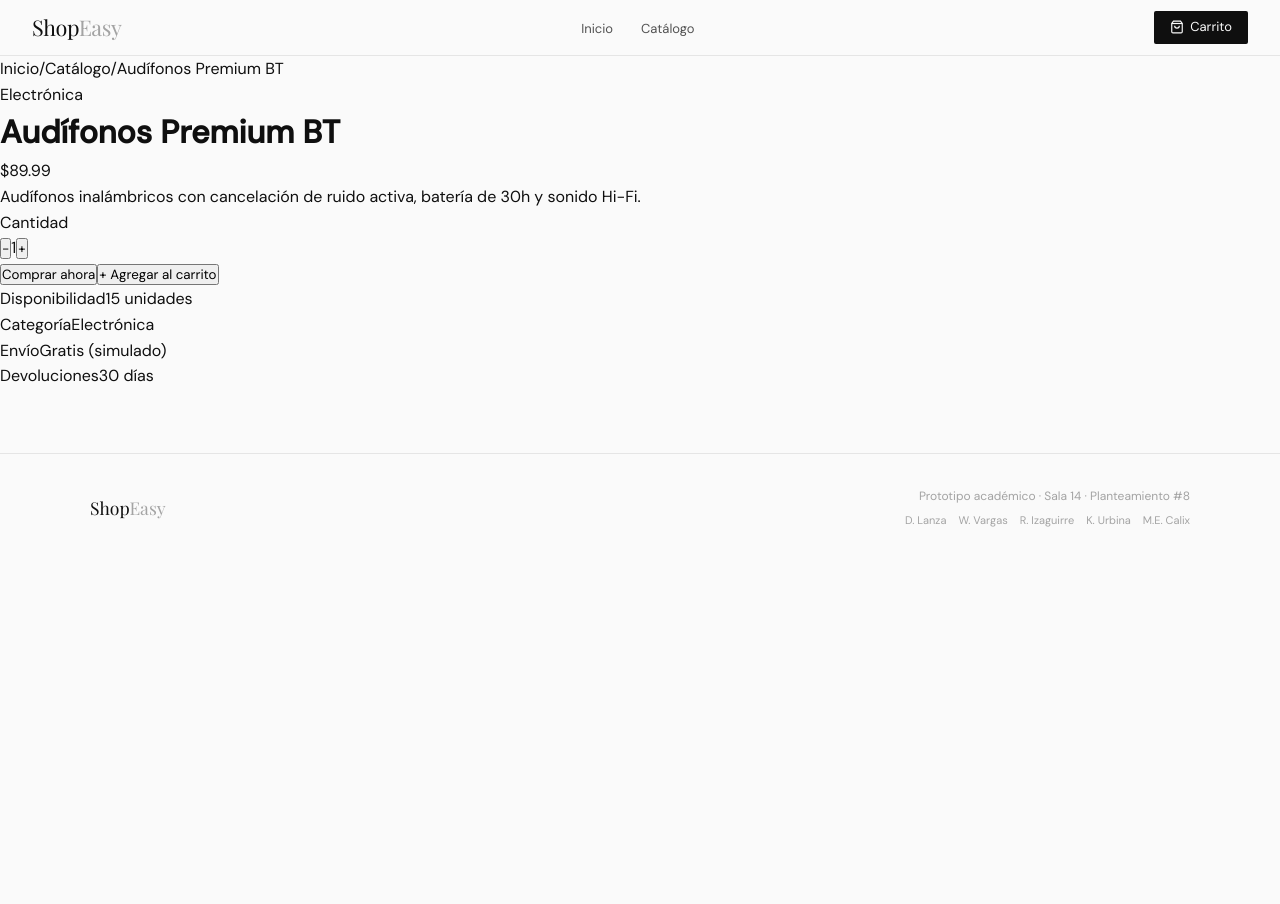
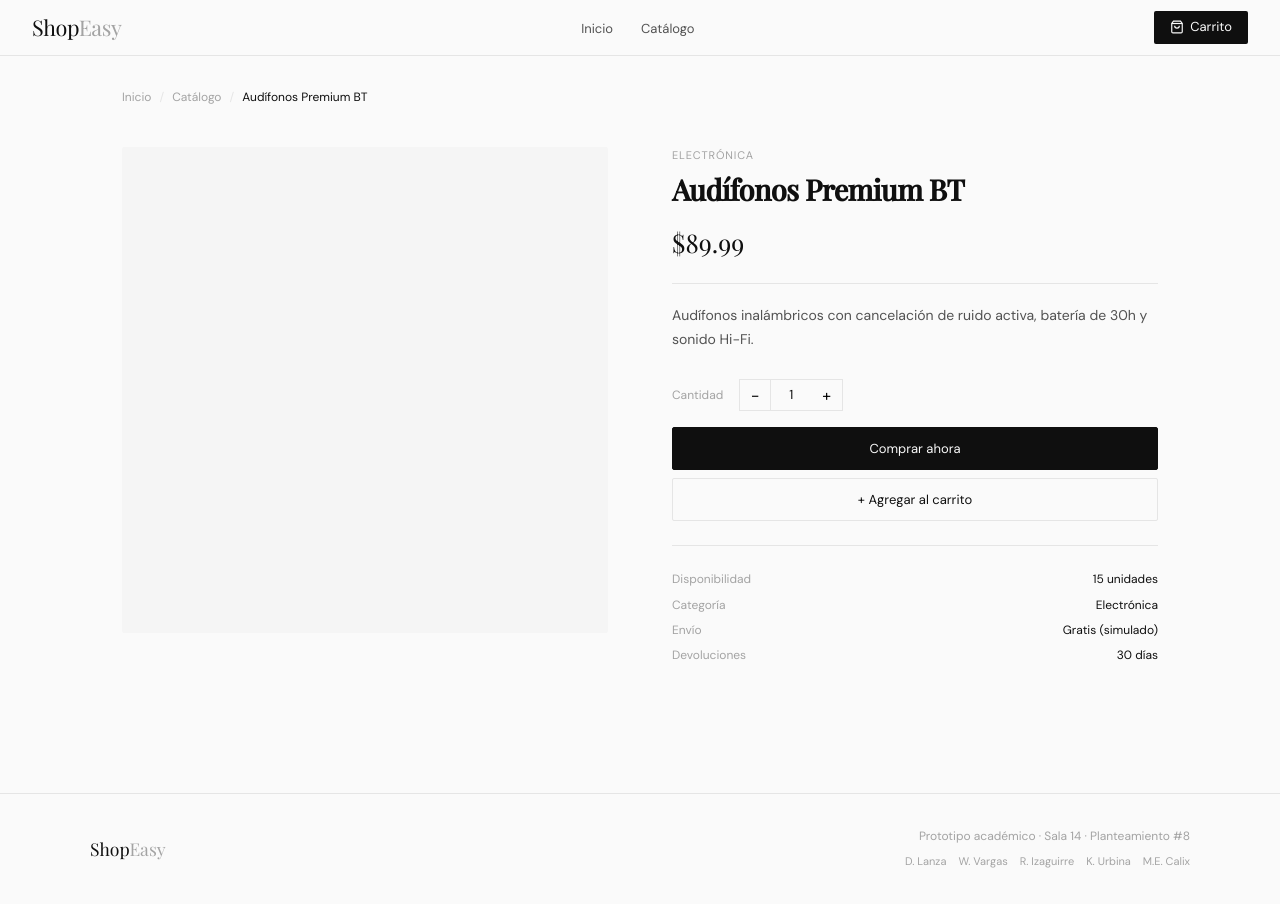
Before and after one commit to windows4free/shop-easy, a React (Vite) app: page /product/1 in a window 1280 px wide. Before the commit the page ends 800 px from the top, so only its background shows below. Built offline with nearby package versions, Linux system fonts and the light colour scheme.

Commit message:
CSS de Pages - pt3

```diff
--- a/src/styles/pages/OrderConfirmation.css
+++ b/src/styles/pages/OrderConfirmation.css
@@ -0,0 +1,261 @@
+/* OrderConfirmation.css */
+
+.order-page {
+  max-width: 1100px;
+  margin: 0 auto;
+  padding: 2rem 2rem 4rem;
+}
+
+/* Hero */
+.order-hero {
+  text-align: center;
+  padding: 3rem 0 2.5rem;
+  border-bottom: 1px solid #e5e5e5;
+  margin-bottom: 2.5rem;
+}
+
+.order-icon-circle {
+  width: 64px;
+  height: 64px;
+  border-radius: 50%;
+  background: #0f0f0f;
+  color: #fafafa;
+  display: flex;
+  align-items: center;
+  justify-content: center;
+  font-size: 1.75rem;
+  margin: 0 auto 1.25rem;
+}
+
+.order-title {
+  font-family: 'Playfair Display', serif;
+  font-size: 2rem;
+  letter-spacing: -0.02em;
+  margin-bottom: 0.5rem;
+}
+
+.order-subtitle {
+  font-size: 14px;
+  color: #525252;
+  margin-bottom: 0.5rem;
+}
+
+.order-id {
+  display: inline-block;
+  font-size: 12px;
+  color: #a3a3a3;
+  border: 1px solid #e5e5e5;
+  border-radius: 2px;
+  padding: 3px 10px;
+  font-family: monospace;
+  margin-top: 0.5rem;
+}
+
+/* Layout */
+.order-layout {
+  display: grid;
+  grid-template-columns: 1fr 340px;
+  gap: 2.5rem;
+  align-items: start;
+}
+
+/* Sections */
+.order-section {
+  border: 1px solid #e5e5e5;
+  border-radius: 2px;
+  margin-bottom: 1.25rem;
+  overflow: hidden;
+}
+
+.order-section-header {
+  padding: 0.75rem 1.25rem;
+  background: #f5f5f5;
+  border-bottom: 1px solid #e5e5e5;
+  font-size: 11px;
+  font-weight: 500;
+  text-transform: uppercase;
+  letter-spacing: 0.08em;
+  color: #525252;
+}
+
+.order-section-body {
+  padding: 1.25rem;
+}
+
+/* Item row */
+.order-item-row {
+  display: flex;
+  align-items: center;
+  gap: 1rem;
+  padding-bottom: 1rem;
+  margin-bottom: 1rem;
+  border-bottom: 1px solid #f5f5f5;
+}
+
+.order-item-row--last {
+  border-bottom: none;
+  padding-bottom: 0;
+  margin-bottom: 0;
+}
+
+.order-item-emoji {
+  width: 48px;
+  height: 48px;
+  background: #f5f5f5;
+  border-radius: 2px;
+  display: flex;
+  align-items: center;
+  justify-content: center;
+  font-size: 1.5rem;
+  flex-shrink: 0;
+}
+
+.order-item-info {
+  flex: 1;
+}
+
+.order-item-name {
+  font-size: 13px;
+  font-weight: 500;
+  margin-bottom: 2px;
+}
+
+.order-item-cat {
+  font-size: 11px;
+  color: #a3a3a3;
+}
+
+.order-item-qty {
+  font-size: 11px;
+  color: #a3a3a3;
+  background: #f5f5f5;
+  padding: 2px 8px;
+  border-radius: 2px;
+}
+
+.order-item-price {
+  font-family: 'Playfair Display', serif;
+  font-size: 0.95rem;
+}
+
+/* Info rows */
+.order-info-row {
+  display: flex;
+  justify-content: space-between;
+  font-size: 13px;
+  margin-bottom: 10px;
+}
+
+.order-info-key {
+  color: #a3a3a3;
+}
+
+.order-info-val {
+  color: #0f0f0f;
+  font-weight: 500;
+}
+
+/* Summary card */
+.order-summary-card {
+  border: 1px solid #e5e5e5;
+  border-radius: 2px;
+  overflow: hidden;
+  position: sticky;
+  top: 72px;
+}
+
+.order-summary-header {
+  padding: 0.75rem 1.25rem;
+  background: #0f0f0f;
+  font-size: 11px;
+  font-weight: 500;
+  text-transform: uppercase;
+  letter-spacing: 0.08em;
+  color: #fafafa;
+}
+
+.order-summary-body {
+  padding: 1.25rem;
+}
+
+.order-summary-row {
+  display: flex;
+  justify-content: space-between;
+  font-size: 13px;
+  margin-bottom: 10px;
+  color: #525252;
+}
+
+.order-divider {
+  border: none;
+  border-top: 1px solid #e5e5e5;
+  margin: 1rem 0;
+}
+
+.order-total-row {
+  display: flex;
+  justify-content: space-between;
+  font-family: 'Playfair Display', serif;
+  font-size: 1.2rem;
+  margin-bottom: 1.25rem;
+}
+
+.order-actions {
+  display: flex;
+  flex-direction: column;
+  gap: 8px;
+  margin-top: 1.5rem;
+}
+
+.order-btn-primary {
+  display: block;
+  text-align: center;
+  padding: 12px;
+  background: #0f0f0f;
+  color: #fafafa;
+  border: none;
+  border-radius: 2px;
+  font-size: 13px;
+  cursor: pointer;
+  text-decoration: none;
+  font-family: 'DM Sans', sans-serif;
+}
+
+.order-btn-outline {
+  display: block;
+  text-align: center;
+  padding: 10px;
+  background: transparent;
+  color: #525252;
+  border: 1px solid #e5e5e5;
+  border-radius: 2px;
+  font-size: 12px;
+  text-decoration: none;
+  font-family: 'DM Sans', sans-serif;
+}
+
+.order-note {
+  font-size: 11px;
+  color: #a3a3a3;
+  text-align: center;
+  margin-top: 1rem;
+  line-height: 1.6;
+}
+
+/* Empty state */
+.order-empty {
+  text-align: center;
+  padding: 5rem 0;
+}
+
+.order-empty-title {
+  font-family: 'Playfair Display', serif;
+  font-size: 1.5rem;
+  margin-bottom: 0.5rem;
+}
+
+.order-empty-text {
+  color: #a3a3a3;
+  font-size: 14px;
+  margin-bottom: 1.5rem;
+}
--- a/src/styles/pages/ProductDetail.css
+++ b/src/styles/pages/ProductDetail.css
@@ -0,0 +1,228 @@
+/* ProductDetail.css */
+
+.detail-page {
+  max-width: 1100px;
+  margin: 0 auto;
+  padding: 2rem 2rem 4rem;
+}
+
+/* Breadcrumb */
+.detail-breadcrumb {
+  display: flex;
+  gap: 8px;
+  align-items: center;
+  font-size: 12px;
+  color: #a3a3a3;
+  margin-bottom: 2.5rem;
+}
+
+.detail-bread-link {
+  color: #a3a3a3;
+  text-decoration: none;
+}
+
+.detail-bread-sep {
+  color: #e5e5e5;
+}
+
+/* Layout */
+.detail-layout {
+  display: grid;
+  grid-template-columns: 1fr 1fr;
+  gap: 4rem;
+  align-items: start;
+}
+
+/* Image */
+.detail-img-box {
+  aspect-ratio: 1;
+  background: #f5f5f5;
+  border-radius: 2px;
+  display: flex;
+  align-items: center;
+  justify-content: center;
+  font-size: 6rem;
+}
+
+/* Product info */
+.detail-cat {
+  font-size: 11px;
+  color: #a3a3a3;
+  text-transform: uppercase;
+  letter-spacing: 0.08em;
+  margin-bottom: 0.5rem;
+}
+
+.detail-name {
+  font-family: 'Playfair Display', serif;
+  font-size: 1.8rem;
+  letter-spacing: -0.02em;
+  line-height: 1.15;
+  margin-bottom: 1rem;
+}
+
+.detail-price {
+  font-family: 'Playfair Display', serif;
+  font-size: 1.6rem;
+  margin-bottom: 1.25rem;
+}
+
+.detail-desc {
+  font-size: 14px;
+  color: #525252;
+  line-height: 1.7;
+  margin-bottom: 1.75rem;
+  border-top: 1px solid #e5e5e5;
+  padding-top: 1.25rem;
+}
+
+/* Quantity */
+.detail-qty-row {
+  display: flex;
+  align-items: center;
+  gap: 1rem;
+  margin-bottom: 1rem;
+}
+
+.detail-qty-label {
+  font-size: 12px;
+  color: #a3a3a3;
+}
+
+.detail-qty-control {
+  display: flex;
+  align-items: center;
+}
+
+.detail-qty-btn {
+  width: 32px;
+  height: 32px;
+  border: 1px solid #e5e5e5;
+  background: none;
+  font-size: 16px;
+  cursor: pointer;
+  display: flex;
+  align-items: center;
+  justify-content: center;
+  font-family: 'DM Sans', sans-serif;
+  transition: background 150ms;
+}
+
+.detail-qty-btn--no-left {
+  border-left: none;
+}
+
+.detail-qty-num {
+  width: 40px;
+  height: 32px;
+  border: 1px solid #e5e5e5;
+  border-left: none;
+  border-right: none;
+  display: flex;
+  align-items: center;
+  justify-content: center;
+  font-size: 13px;
+}
+
+/* Actions */
+.detail-actions {
+  display: flex;
+  flex-direction: column;
+  gap: 8px;
+}
+
+.detail-btn-primary {
+  width: 100%;
+  padding: 12px;
+  background: #0f0f0f;
+  color: #fafafa;
+  border: 1px solid #0f0f0f;
+  border-radius: 2px;
+  font-size: 13px;
+  cursor: pointer;
+  font-family: 'DM Sans', sans-serif;
+  transition: opacity 150ms;
+}
+
+.detail-btn-primary:hover {
+  opacity: 0.82;
+}
+
+.detail-btn-outline {
+  width: 100%;
+  padding: 12px;
+  background: transparent;
+  color: #0f0f0f;
+  border: 1px solid #e5e5e5;
+  border-radius: 2px;
+  font-size: 13px;
+  cursor: pointer;
+  font-family: 'DM Sans', sans-serif;
+  transition: border-color 150ms;
+}
+
+.detail-btn-outline:hover {
+  border-color: #0f0f0f;
+}
+
+/* Meta */
+.detail-meta {
+  margin-top: 1.5rem;
+  padding-top: 1.5rem;
+  border-top: 1px solid #e5e5e5;
+  display: flex;
+  flex-direction: column;
+  gap: 6px;
+}
+
+.detail-meta-row {
+  display: flex;
+  justify-content: space-between;
+  font-size: 12px;
+}
+
+.detail-meta-key {
+  color: #a3a3a3;
+}
+
+.detail-meta-val {
+  color: #0f0f0f;
+}
+
+/* Toast */
+.detail-toast {
+  position: fixed;
+  bottom: 2rem;
+  right: 2rem;
+  background: #0f0f0f;
+  color: #fafafa;
+  padding: 10px 20px;
+  border-radius: 2px;
+  font-size: 13px;
+  z-index: 999;
+}
+
+/* 404 */
+.detail-404 {
+  max-width: 1100px;
+  margin: 0 auto;
+  padding: 5rem 0;
+  text-align: center;
+}
+
+.detail-404-num {
+  font-family: 'Playfair Display', serif;
+  font-size: 3rem;
+  color: #e5e5e5;
+}
+
+.detail-404-text {
+  color: #525252;
+  margin-bottom: 1.5rem;
+}
+
+.detail-404-link {
+  font-size: 13px;
+  border-bottom: 1px solid #e5e5e5;
+  padding-bottom: 2px;
+}
```
